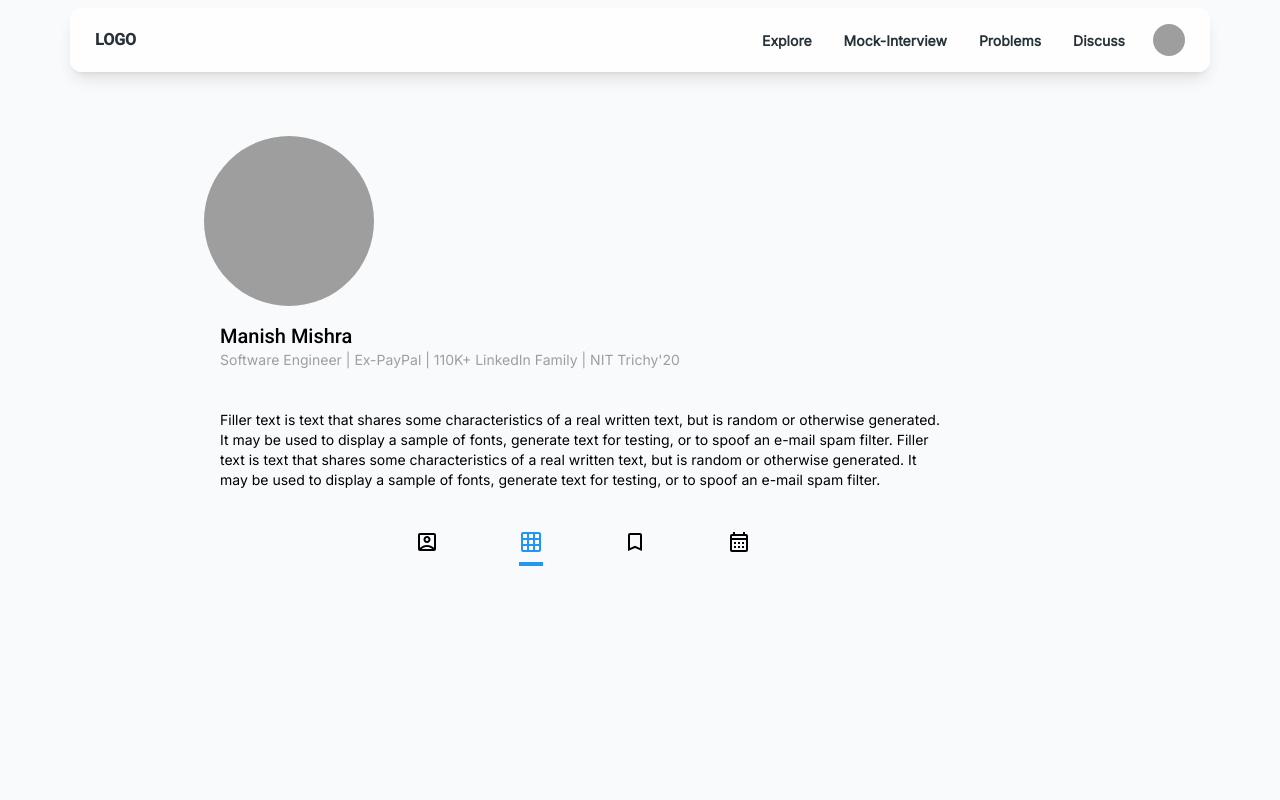
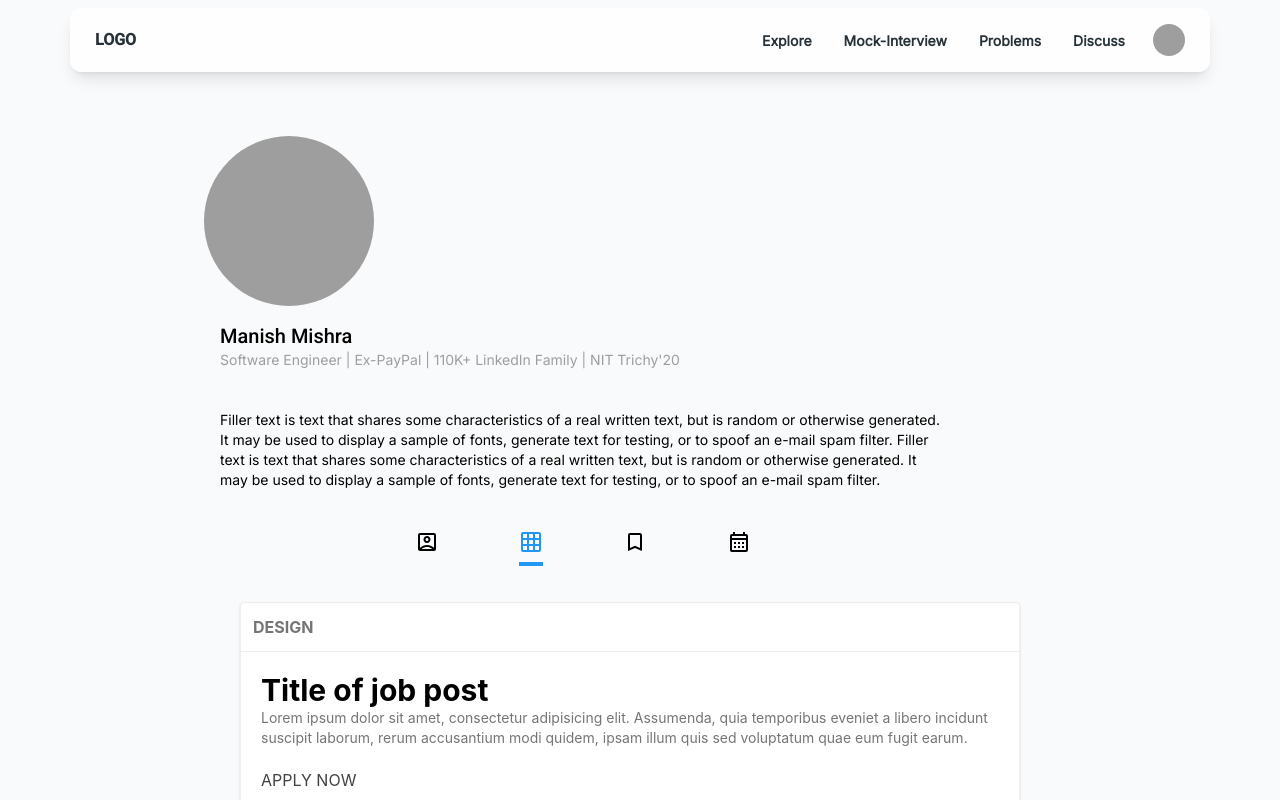
Before and after one commit to JKP-2001/Dhanda_Frontend, a React (Create React App) app: page /user/profile/1 in a window 1280 px wide. Both pictures are taken after a click on the element 530 px from the left and 548 px from the top of the page. Shown: the top 800 px of the page. Built offline with nearby package versions, Linux system fonts and the light colour scheme; grey boxes are pictures that could not be loaded; a web font is replaced by a local one.

Commit message:
Fixed Profile Pages

```diff
--- a/src/Components/Profile/User_Profile_Comp.jsx
+++ b/src/Components/Profile/User_Profile_Comp.jsx
@@ -42,7 +42,7 @@ const Account = () => {
         <motion.div initial={{ opacity: 0, y: 100 }}
             whileInView={{ opacity: 1, y: 0 }}
 
-            transition={{ duration: 0.5 }}
+            transition={{ duration: 0.3 }}
             className='ml-5 lg:ml-7 mt-5'>
 
             <EducationCard />
@@ -53,6 +53,11 @@ const Account = () => {
 
 
 const Calendar_Part = () => {
+
+    const variants = {
+        hidden: { x: -100 },
+        visible: { x: 0 }
+    };
 
     const events = [
         {
@@ -65,7 +70,14 @@ const Calendar_Part = () => {
 
     return (
 
-            <div className="w-11/12 md:w-3/4 ml-5 lg:ml-7 mt-5">
+        <motion.div
+            initial="hidden"
+            animate="visible"
+            variants={variants}
+            transition={{ type: "spring", stiffness: 100 }}
+        >
+
+            <div className="w-11/12 md:w-3/4 ml-5 lg:ml-7 mt-10">
                 <Calendar
                     localizer={localizer}
                     events={events}
@@ -75,9 +87,75 @@ const Calendar_Part = () => {
                     selectable
                 />
             </div>
+        </motion.div>
 
     )
 }
+
+
+const PostCard = () => {
+    return (
+
+        <motion.div initial={{ opacity: 0, y: 100 }}
+            whileInView={{ opacity: 1, y: 0 }}
+
+            transition={{ duration: 0.2 }}
+            className='ml-5 lg:ml-7 mt-5'>
+
+            <div className="w-11/12 md:w-3/4  mt-2">
+                <div className="bg-white border rounded shadow">
+                    <div className="border-b p-3">
+                        <h5 className="font-bold uppercase text-gray-600">Design</h5>
+                    </div>
+                    <div className="p-5">
+                        <h3 className="font-bold text-3xl">Title of job post</h3>
+                        <p className="text-sm text-gray-600 mb-5">
+                            Lorem ipsum dolor sit amet, consectetur adipisicing elit. Assumenda, quia temporibus eveniet a libero
+                            incidunt suscipit laborum, rerum accusantium modi quidem, ipsam illum quis sed voluptatum quae eum fugit
+                            earum.
+                        </p>
+                        <a href="#" className="uppercase text-gray-800 hover:text-black">Apply now</a>
+                    </div>
+                </div>
+            </div>
+        </motion.div>
+    )
+}
+
+
+const Posts = () => {
+    return (
+
+        <div className='ml-2 lg:ml-5 mt-2'>
+            <div className="flex flex-wrap">
+                <PostCard />
+                <PostCard />
+                <PostCard />
+                <PostCard />
+                <PostCard />
+                <PostCard />
+            </div>
+        </div>
+
+    )
+}
+
+
+const BookMarked = () => {
+    return (
+        <div className='ml-2 lg:ml-5 mt-2'>
+            <div className="flex flex-wrap">
+                <PostCard />
+                <PostCard />
+                <PostCard />
+                <PostCard />
+                <PostCard />
+                <PostCard />
+            </div>
+        </div>
+    )
+}
+
 
 
 const User_Profile_Comp = () => {
@@ -190,7 +268,7 @@ const User_Profile_Comp = () => {
 
                     </div>
 
-                    {selectedIcon === 'account' ? <Account /> : selectedIcon === 'calendar' ? <Calendar_Part /> : <></>}
+                    {selectedIcon === 'account' ? <Account /> : selectedIcon === 'calendar' ? <Calendar_Part /> : selectedIcon === 'grid' ? <Posts /> : selectedIcon === 'bookmark' ? <BookMarked /> : <></>}
 
 
 
```
